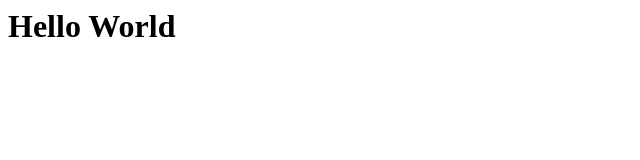
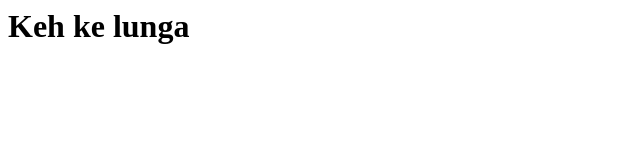
Before and after one commit to dexterrules/portfolio2017, a website: page index.html in a window 1280 px wide. Shown: the whole page, without its empty margins (0-640 px from the left). Drawn offline with Linux system fonts and the light colour scheme.

Commit message:
GoW
baba re

```diff
--- a/index.html
+++ b/index.html
@@ -4,6 +4,6 @@
 </head>
 
 <body>
-	<h1>Hello World</h1>
+	<h1>Keh ke lunga</h1>
 </body>
 </html>
```
